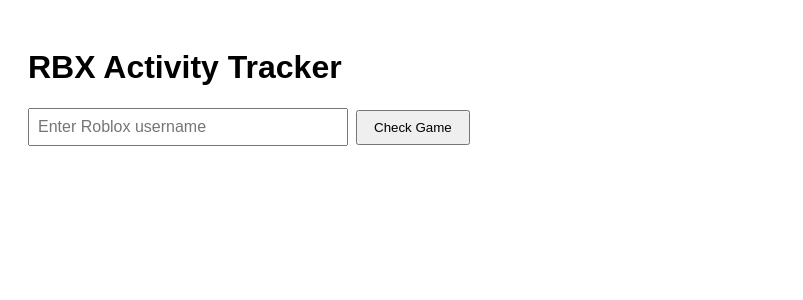
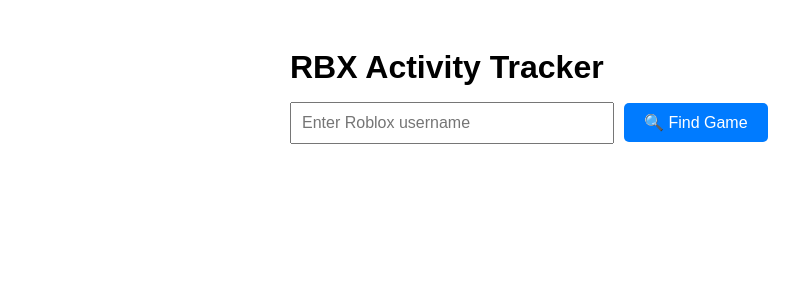
Before and after one commit to GenericRoblox/roblox-tracker-vercel, a Next.js app: page / in a window 1280 px wide. Shown: the top 300 px of the page, without its empty margins (0-803 px from the left). Built offline with nearby package versions, Linux system fonts and the light colour scheme.

Commit message:
Update index.js

```diff
--- a/pages/index.js
+++ b/pages/index.js
@@ -21,26 +21,46 @@
   }
 
   return (
-    <main style={{ padding: 20, fontFamily: "sans-serif" }}>
-      <h1>RBX Activity Tracker</h1>
+    <main style={{ padding: 20, fontFamily: "sans-serif", maxWidth: 700, margin: "0 auto" }}>
+      <h1 style={{ fontSize: "2rem", marginBottom: "1rem" }}>RBX Activity Tracker</h1>
+
       <input
         type="text"
         placeholder="Enter Roblox username"
         value={username}
         onChange={(e) => setUsername(e.target.value)}
-        style={{ padding: "8px", fontSize: "16px", width: "300px" }}
+        style={{
+          padding: "10px",
+          fontSize: "16px",
+          width: "300px",
+          marginRight: "10px"
+        }}
       />
-      <button onClick={fetchGame} style={{ padding: "8px 16px", marginLeft: 8 }}>
-        Check Game
+      <button onClick={fetchGame} style={{
+        padding: "10px 20px",
+        fontSize: "16px",
+        backgroundColor: "#007bff",
+        color: "#fff",
+        border: "none",
+        borderRadius: "5px",
+        cursor: "pointer"
+      }}>
+        🔍 Find Game
       </button>
 
       {error && <p style={{ color: "red", marginTop: 20 }}>❌ {error}</p>}
 
       {result && (
-        <div style={{ marginTop: 20 }}>
-          <h2>Latest Game Info</h2>
+        <div style={{
+          marginTop: "2rem",
+          padding: "1rem",
+          border: "1px solid #ccc",
+          borderRadius: "8px",
+          backgroundColor: "#f9f9f9"
+        }}>
+          <h2>🎮 Game Info</h2>
           <p><strong>Game Name:</strong> {result.gameName}</p>
-          <p><strong>Description:</strong> {result.gameDescription}</p>
+          <p><strong>Description:</strong> {result.gameDescription || "No description available."}</p>
           <p><strong>Latest Badge:</strong> {result.latestBadge}</p>
           <p><strong>Badge Awarded At:</strong> {new Date(result.badgeAwardedAt).toLocaleString()}</p>
           <a
@@ -51,13 +71,13 @@
               display: "inline-block",
               marginTop: 10,
               padding: "10px 20px",
-              backgroundColor: "#007bff",
+              backgroundColor: "#28a745",
               color: "white",
               textDecoration: "none",
               borderRadius: 4
             }}
           >
-            🔗 Play This Game
+            🔗 Go to Game
           </a>
         </div>
       )}
```
